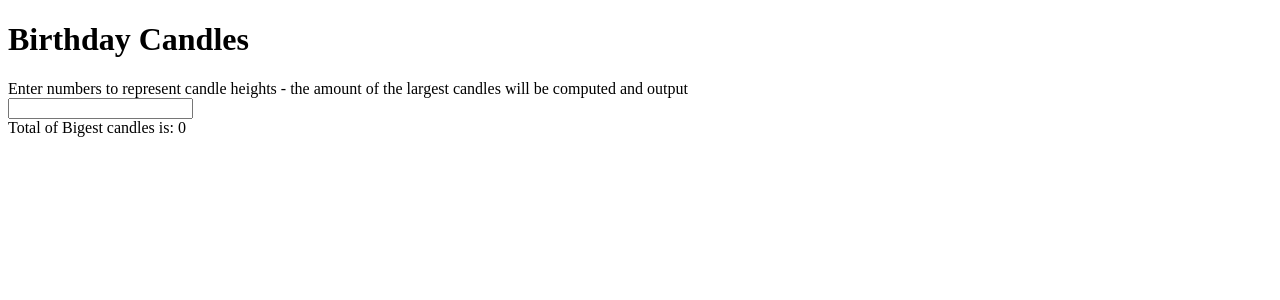
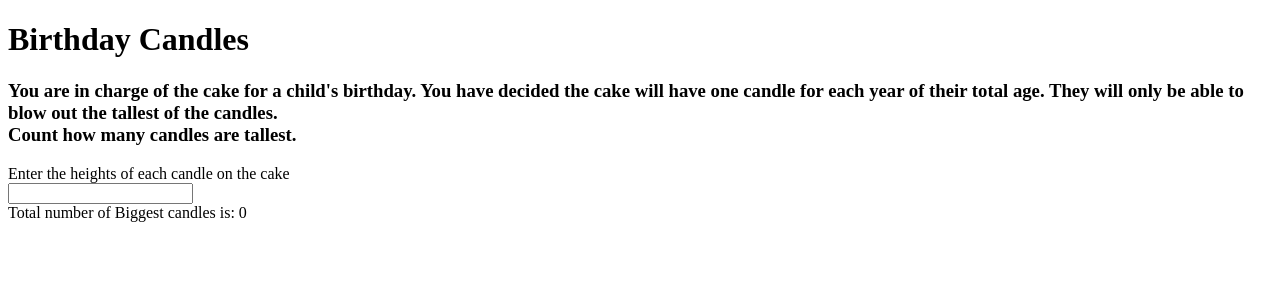
Before and after one commit to pauloconnell/hackerRank, a Nuxt app: page / in a window 1280 px wide. Shown: the top 300 px of the page. Built offline with nearby package versions, Linux system fonts and the light colour scheme.

Commit message:
UPdate: add instructions to  component: bday candles

```diff
--- a/components/DataStructures/BirthdayCandles.vue
+++ b/components/DataStructures/BirthdayCandles.vue
@@ -73,13 +73,16 @@ input {
 <template>
     <h1> Birthday Candles</h1>
 
+    <h3>You are in charge of the cake for a child's birthday. You have decided the cake will have one candle for each year of their total age. They will only be able to blow out the tallest of the candles. <br> Count how many candles are tallest.</h3>
 
-    Enter numbers to represent candle heights - the amount of the largest candles will be computed and output<br/>
     <div class="input-container">
+        <div>
+            Enter the heights of each candle on the cake
+        </div>
         <input ref="inputCandleRef" type="text" id="candles" name="candles" v-model="candleBoxModel" @input="gotData" width="auto" >
     </div>
     <div>
-    Total of Bigest candles is: <span v-if="loading">Loading...</span> <span v-else> {{ bigCandles }} </span>
+    Total number of Biggest candles is: <span v-if="loading">Loading...</span> <span v-else>{{ bigCandles }} </span>
     </div>
 
 </template>
```
